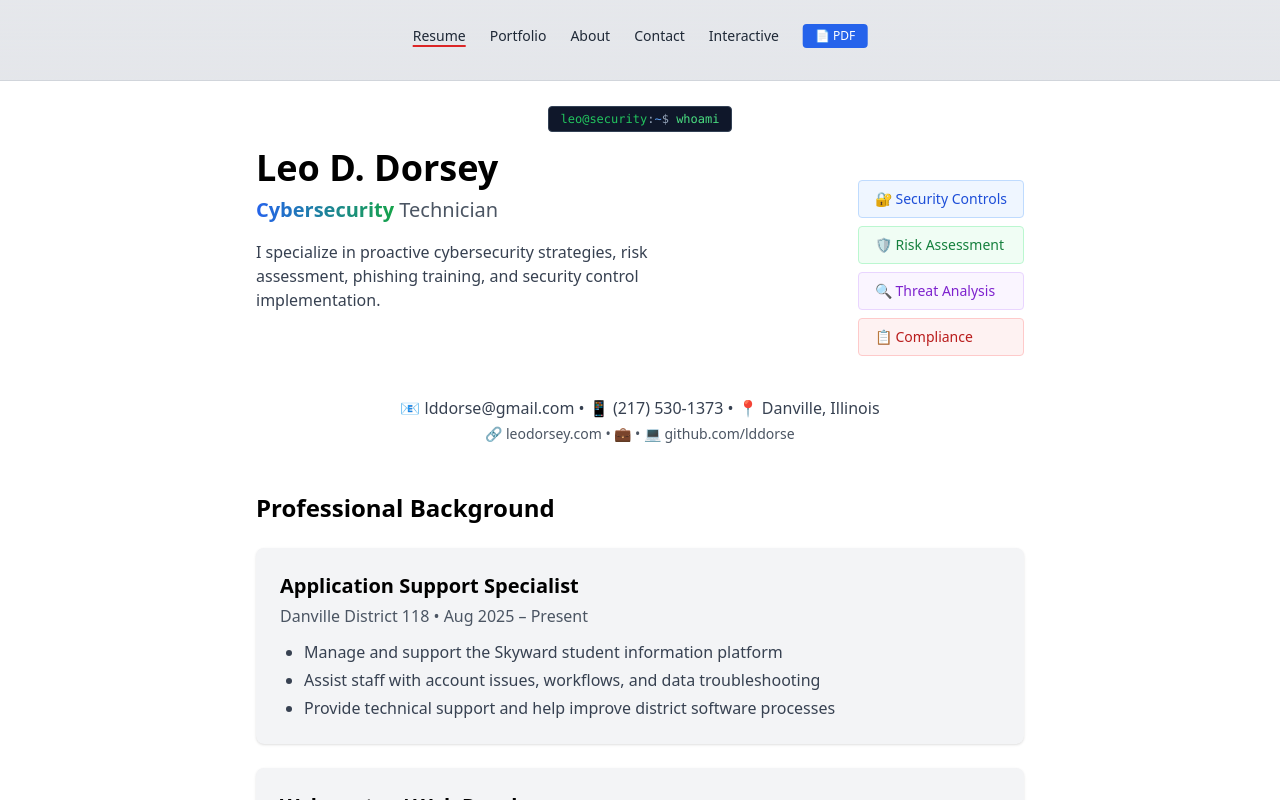
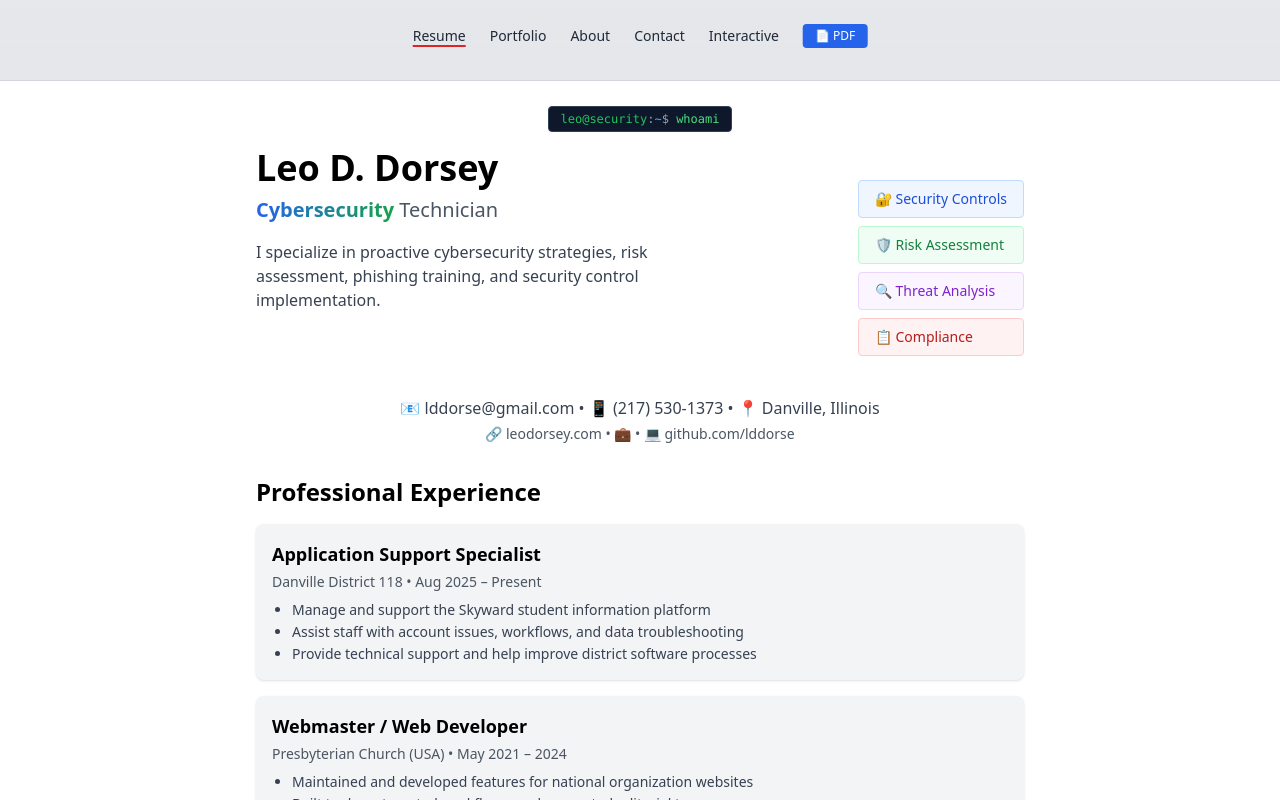
Before and after one commit to lddorse/cybersecurityportfolio, a React (Vite) app: page / in a window 1280 px wide. Built offline with nearby package versions, Linux system fonts and the light colour scheme.

Commit message:
update resume

```diff
--- a/src/components/ResumeSection.jsx
+++ b/src/components/ResumeSection.jsx
@@ -2,68 +2,74 @@ import React from "react";
 
 const ResumeSection = () => {
   return (
-    <section className="mt-12">
-      <h2 className="text-2xl font-bold mb-6">Professional Background</h2>
+    <section className="mt-8 print:mt-4">
+      <h2 className="text-2xl font-bold mb-4 print:text-xl print:mb-2">Professional Experience</h2>
 
       {/* Experience */}
-      <div className="space-y-6">
-        <div className="bg-gray-100 p-6 rounded-lg shadow">
-          <h3 className="text-xl font-semibold mb-1">Application Support Specialist</h3>
-          <p className="text-gray-600 mb-3">
+      <div className="space-y-4 print:space-y-2">
+        <div className="bg-gray-100 p-4 rounded-lg shadow print:p-2 print:shadow-none print:border print:border-gray-300">
+          <h3 className="text-lg font-semibold mb-1 print:text-base">Application Support Specialist</h3>
+          <p className="text-sm text-gray-600 mb-2 print:mb-1">
             Danville District 118 • Aug 2025 – Present
           </p>
-          <ul className="list-disc pl-6 space-y-1 text-gray-700">
+          <ul className="list-disc pl-5 space-y-0.5 text-sm text-gray-700 print:text-xs">
             <li>Manage and support the Skyward student information platform</li>
             <li>Assist staff with account issues, workflows, and data troubleshooting</li>
             <li>Provide technical support and help improve district software processes</li>
           </ul>
         </div>
 
-        <div className="bg-gray-100 p-6 rounded-lg shadow">
-          <h3 className="text-xl font-semibold mb-1">Webmaster / Web Developer</h3>
-          <p className="text-gray-600 mb-3">
+        <div className="bg-gray-100 p-4 rounded-lg shadow print:p-2 print:shadow-none print:border print:border-gray-300">
+          <h3 className="text-lg font-semibold mb-1 print:text-base">Webmaster / Web Developer</h3>
+          <p className="text-sm text-gray-600 mb-2 print:mb-1">
             Presbyterian Church (USA) • May 2021 – 2024
           </p>
-          <ul className="list-disc pl-6 space-y-1 text-gray-700">
+          <ul className="list-disc pl-5 space-y-0.5 text-sm text-gray-700 print:text-xs">
             <li>Maintained and developed features for national organization websites</li>
             <li>Built tools, automated workflows, and supported editorial teams</li>
             <li>Transitioned websites into Drupal environment</li>
           </ul>
         </div>
 
-        <div className="bg-gray-100 p-6 rounded-lg shadow">
-          <h3 className="text-xl font-semibold mb-1">Art Gallery Manager / Audio Engineer / Various Roles</h3>
-          <p className="text-gray-600 mb-3">
+        <div className="bg-gray-100 p-4 rounded-lg shadow print:p-2 print:shadow-none print:border print:border-gray-300">
+          <h3 className="text-lg font-semibold mb-1 print:text-base">Art Gallery Manager / Audio Engineer</h3>
+          <p className="text-sm text-gray-600 mb-2 print:mb-1">
             Freelance • 2014 – 2020
           </p>
-          <ul className="list-disc pl-6 space-y-1 text-gray-700">
+          <ul className="list-disc pl-5 space-y-0.5 text-sm text-gray-700 print:text-xs">
             <li>Managed gallery operations, curated events, and directed exhibitions</li>
             <li>Recorded and mixed audio projects; performed in live music environments</li>
-            <li>Developed client relations and managed small creative teams</li>
           </ul>
         </div>
       </div>
 
+      {/* Education & Certifications in 2 columns for print */}
+      <div className="grid grid-cols-1 md:grid-cols-2 gap-6 mt-8 print:mt-3 print:gap-3">
         {/* Education */}
-      <h2 className="text-xl font-semibold mt-12 mb-4">Education</h2>
-      <div className="space-y-4">
-        <div className="bg-gray-100 p-6 rounded-lg shadow">
-          <p className="font-semibold text-lg">M.S. Cybersecurity</p>
-          <p className="text-gray-600">Eastern Illinois University</p>
+        <div>
+          <h2 className="text-xl font-semibold mb-3 print:text-base print:mb-2">Education</h2>
+          <div className="space-y-3 print:space-y-1">
+            <div className="bg-gray-100 p-4 rounded-lg shadow print:p-2 print:shadow-none print:border print:border-gray-300">
+              <p className="font-semibold print:text-sm">M.S. Cybersecurity</p>
+              <p className="text-sm text-gray-600 print:text-xs">Eastern Illinois University</p>
             </div>
-        <div className="bg-gray-100 p-6 rounded-lg shadow">
-          <p className="font-semibold text-lg">B.S. Arts Technology</p>
-          <p className="text-gray-600">Illinois State University</p>
+            <div className="bg-gray-100 p-4 rounded-lg shadow print:p-2 print:shadow-none print:border print:border-gray-300">
+              <p className="font-semibold print:text-sm">B.S. Arts Technology</p>
+              <p className="text-sm text-gray-600 print:text-xs">Illinois State University</p>
+            </div>
           </div>
         </div>
 
         {/* Certifications */}
-      <h2 className="text-xl font-semibold mt-12 mb-4">Certifications & Training</h2>
-      <div className="bg-gray-100 p-6 rounded-lg shadow">
-        <ul className="list-disc pl-6 space-y-2 text-gray-700">
+        <div>
+          <h2 className="text-xl font-semibold mb-3 print:text-base print:mb-2">Certifications</h2>
+          <div className="bg-gray-100 p-4 rounded-lg shadow print:p-2 print:shadow-none print:border print:border-gray-300">
+            <ul className="list-disc pl-5 space-y-1 text-sm text-gray-700 print:text-xs print:space-y-0.5">
               <li>Google Cybersecurity Certificate (In Progress)</li>
               <li>CompTIA Security+ (Planned 2025)</li>
             </ul>
+          </div>
+        </div>
       </div>
     </section>
   );
--- a/src/custom.css
+++ b/src/custom.css
@@ -108,3 +108,102 @@
     background: #1e293b !important;
   }
 }
+/* Print styles for PDF export - ONE PAGE */
+@media print {
+  /* Force everything onto one page */
+  @page {
+    size: letter;
+    margin: 0.5in;
+  }
+
+  html, body {
+    height: auto;
+    overflow: visible;
+  }
+
+  /* Hide navigation and buttons */
+  nav,
+  .no-print,
+  button {
+    display: none !important;
+  }
+
+  /* Clean background for print */
+  body {
+    background: white !important;
+  }
+
+  /* Compact spacing */
+  * {
+    print-color-adjust: exact;
+    -webkit-print-color-adjust: exact;
+  }
+
+  /* Remove shadows and adjust cards */
+  .bg-gray-100,
+  .bg-gray-200 {
+    background: #f9fafb !important;
+    border: 1px solid #e5e7eb !important;
+  }
+
+  .shadow {
+    box-shadow: none !important;
+  }
+
+  /* Prevent page breaks */
+  section,
+  .bg-gray-100,
+  article,
+  div {
+    page-break-inside: avoid;
+    break-inside: avoid;
+  }
+
+  h1, h2, h3 {
+    page-break-after: avoid;
+    break-after: avoid;
+  }
+
+  /* Compact the hero */
+  section:first-of-type {
+    margin-bottom: 0.5rem !important;
+  }
+
+  /* Hide the pong game on print */
+  canvas,
+  [class*="pong"],
+  [class*="game"] {
+    display: none !important;
+  }
+
+  /* Show print-only elements */
+  .print\:block {
+    display: block !important;
+  }
+
+  /* Reduce overall font sizes for print */
+  body {
+    font-size: 10pt !important;
+  }
+
+  h1 {
+    font-size: 18pt !important;
+  }
+
+  h2 {
+    font-size: 14pt !important;
+  }
+
+  h3 {
+    font-size: 12pt !important;
+  }
+
+  /* Compact lists */
+  ul, ol {
+    margin: 0.25rem 0 !important;
+  }
+
+  li {
+    margin: 0.1rem 0 !important;
+  }
+}
```
Lines whose indentation alone changed are shown as unchanged.
